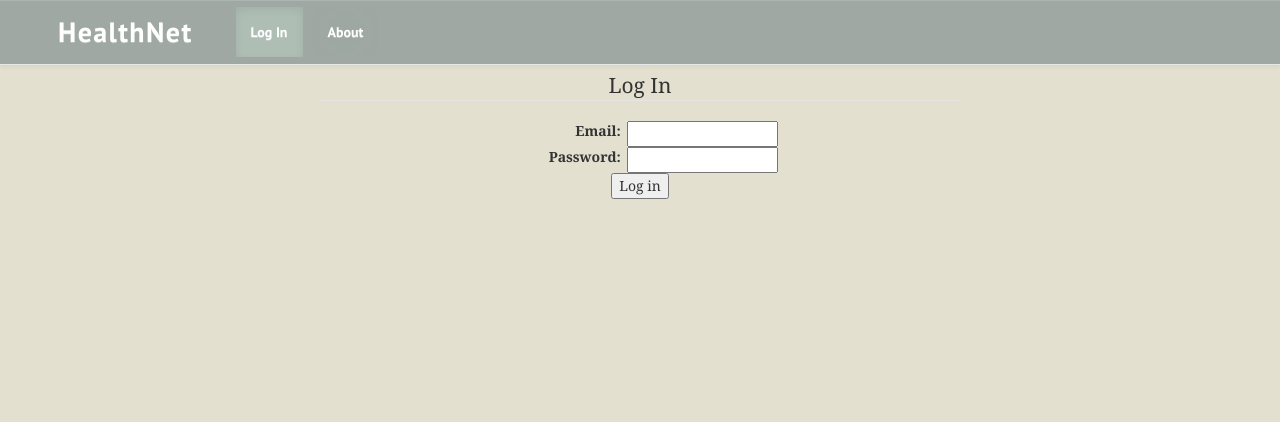
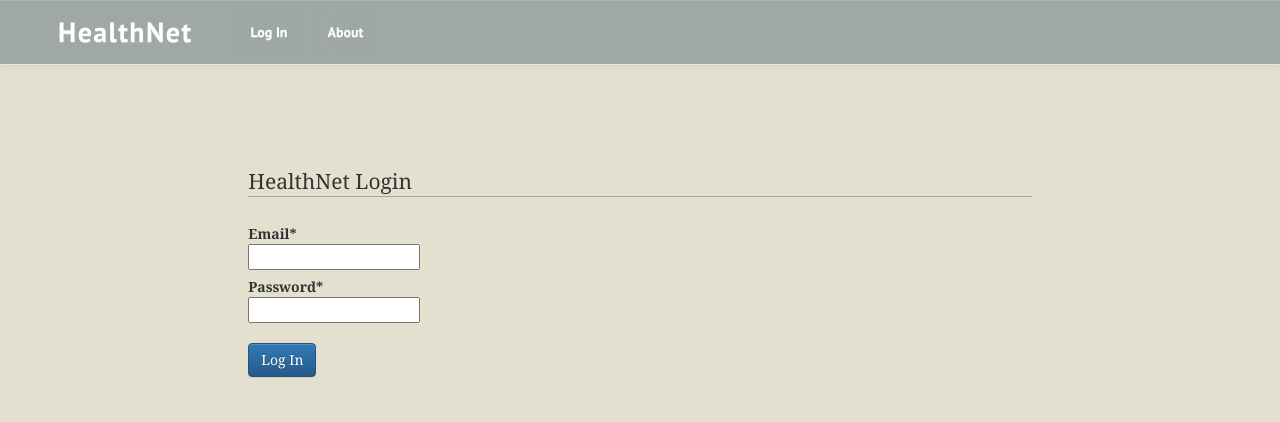
Before and after one commit to anthonyjp/antiTry-HealthNet, a Django app: page /login in a window 1280 px wide. Shown: the top 422 px of the page. Run offline with Django 3.2, Linux system fonts and the light colour scheme; style sheets or scripts are compiled from the project's sources; parts of the project's set-up code (start-up, migrations or seed data) failed here and were passed over; some libraries are stand-ins or nearby versions.

Commit message:
Initial Login Form

```diff
--- a/registry/forms.py
+++ b/registry/forms.py
@@ -30,7 +30,7 @@ class PatientRegisterForm(models.ModelForm):
         self.helper.field_class = 'col-lg-8'
 
         self.helper.layout = Layout(
-            Fieldset( 'Patient Registration',
+            Fieldset('Patient Registration',
                 Div(
                     Div('first_name', css_class='col-lg-5'),
                     Div('middle_initial', css_class='col-md-2'),
@@ -92,13 +92,27 @@ class PatientRegisterForm(models.ModelForm):
 
 
 class LoginForm(forms.Form):
-    username = fields.CharField(max_length=255)
+    email = fields.EmailField()
     password = fields.CharField(max_length=255, widget=widgets.PasswordInput)
 
     def __init__(self, *args, **kwargs):
         super(LoginForm, self).__init__(*args, **kwargs)
         self.helper = FormHelper()
         self.helper.form_class = 'form-horizontal hn-form login'
+        self.helper.form_method = 'POST'
+        self.helper.form_action = 'login'
+        self.helper.label_class = 'control-label col-lg-2'
+        self.helper.field_class = 'col-lg-8'
+
+        self.helper.layout = Layout(
+            Fieldset('HealthNet Login',
+                 'email',
+                 'password',
+             ),
+            FormActions(
+                Submit('login', 'Log In'),
+            )
+        )
 
 
 class HospitalRegisterForm(models.ModelForm):
--- a/registry/views.py
+++ b/registry/views.py
@@ -1,7 +1,7 @@
 from django.shortcuts import render
 from django.shortcuts import redirect, get_object_or_404
 
-from .forms import PatientRegisterForm
+from .forms import PatientRegisterForm, LoginForm
 from .models.user_models import Patient
 # Create your views here.
 
@@ -26,7 +26,13 @@ def index(request):
     return render(request,'registry/landing.html')
 
 def login(request):
-    return render(request, 'registry/login.html')
+    if request.method == "POST":
+        form = LoginForm(request.POST)
+        if form.is_valid():
+            pass
+    else:
+        form = LoginForm()
+    return render(request, 'registry/login.html', {'form' : form})
 
 def patient(request):
     return render(request, 'registry/patient.html')
--- a/static/registry/css/base_auth.scss
+++ b/static/registry/css/base_auth.scss
@@ -1,13 +1,14 @@
 @import 'constants';
 
 div.hn-page-wrapper {
+  margin-top: 70px;
   display: flex;
   justify-content: center;
   align-items: center;
 }
 
 div.hn-form.wrapper {
-  width: 70%;
+  width: 68%;
   height: auto;
 
   &> .content {
@@ -22,3 +23,7 @@ legend {
 .form-actions input {
   margin: 20px 0;
 }
+
+.help-inline {
+  color: #a94442;
+}
--- a/template/registry/base.html
+++ b/template/registry/base.html
@@ -14,6 +14,7 @@
     <link href='https://fonts.googleapis.com/css?family=Noto+Serif:400,400italic,700' rel='stylesheet' type='text/css'/>
     <link href='https://fonts.googleapis.com/css?family=PT+Sans:400,700' rel='stylesheet' type='text/css'/>
     <link rel="stylesheet" href="{% sass_src 'registry/css/base.scss' %}"/>
+    {% block _base_cssimport %}{% endblock %}
     {% block cssimport %}{% endblock %}
 </head>
 <header>
--- a/template/registry/base_auth.html
+++ b/template/registry/base_auth.html
@@ -1,4 +1,11 @@
 {% extends 'registry/base.html' %}
+{% load sass_tags %}
+
+{% block set-active %}__NONE__{% endblock %}
+
+{% block _base_cssimport %}
+    <link rel="stylesheet" href="{% sass_src 'registry/css/base_auth.scss' %}"/>
+{% endblock %}
 
 {% block content %}
     <div class="hn-form wrapper">
--- a/template/registry/login.html
+++ b/template/registry/login.html
@@ -1,6 +1,7 @@
-{% extends 'registry/base.html' %}
+{% extends 'registry/base_auth.html' %}
 {% load staticfiles %}
 {% load sass_tags %}
+{% load crispy_forms_tags %}
 
 {% block title %}HealthNet | Log In{% endblock %}
 
@@ -8,35 +9,9 @@
     <link rel="stylesheet" href="{% sass_src 'registry/css/login.scss' %}">
     <!--[if gte IE 8]>
     <link rel="stylesheet" type="text/css" href="{% static 'registry/css/login-ie.css' %}"/>
-<![endif]-->
+    <![endif]-->
 {% endblock %}
 
-{% block content %}
-    <div id="wrapper">
-            <div id="logIn">
-                <form method="POST" class="post-form">
-                    <fieldset>
-                        <legend>Log In</legend>
-                        <div>
-                            <div class="left">
-                                <label>Email: </label>
-                            </div>
-                            <div class="right">
-                                <input type="text" name="email"/>
-                            </div>
-
-                        </div>
-                        <div>
-                            <div class="left">
-                                <label>Password: </label>
-                            </div>
-                            <div class="right">
-                                <input type="password" name="password"/>
-                            </div>
-                        </div>
-                        <input type="submit" value="Log in"/>
-                    </fieldset>
-                </form>
-            </div>
-    </div>
+{% block inner-content %}
+    {% crispy form form.helper %}
 {% endblock %}
--- a/template/registry/new.html
+++ b/template/registry/new.html
@@ -9,7 +9,6 @@
 
 {% block cssimport %}
     <link rel="stylesheet" href="{% static 'pikaday/css/pikaday.css' %}"/>
-    <link rel="stylesheet" href="{% sass_src 'registry/css/base_auth.scss' %}"/>
 {% endblock %}
 
 {% block inner-content %}
```
